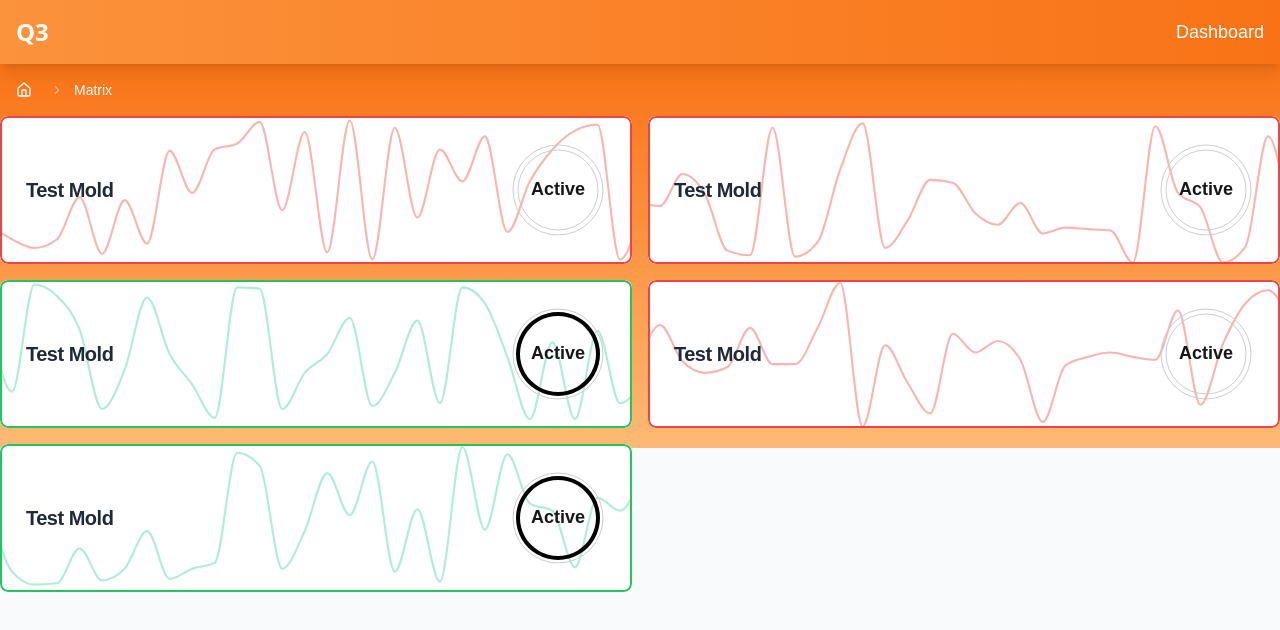
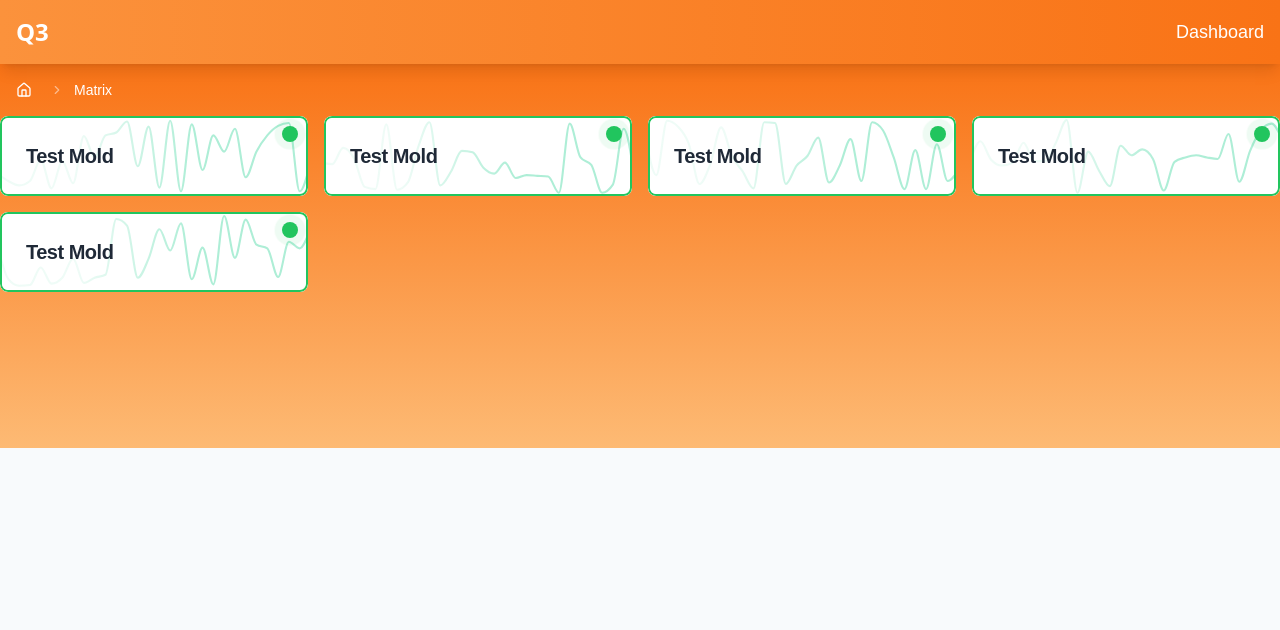
Before and after one commit to suggestied/q3s3, a Next.js app: page /matrix in a window 1280 px wide. Shown: the top 630 px of the page. Built offline with nearby package versions, Linux system fonts and the light colour scheme.

Commit message:
Update MoldComponent layout and enhance health indicator functionality

```diff
--- a/src/app/matrix/page.tsx
+++ b/src/app/matrix/page.tsx
@@ -9,7 +9,7 @@ export default function Page() {
 
   return (
     <div className="container mx-auto">
-      <div className="grid grid-cols-2 gap-4">
+      <div className="grid grid-cols-4 gap-4">
         <MoldComponent mold={mold} />
         <MoldComponent mold={mold} />
         <MoldComponent mold={mold} />
--- a/src/components/mold.tsx
+++ b/src/components/mold.tsx
@@ -1,6 +1,6 @@
 "use client";
 
-import { Card, CardHeader, CardTitle } from "@/components/ui/card";
+import { Card, CardContent, CardHeader, CardTitle } from "@/components/ui/card";
 import { Mold } from "@/types";
 import Link from "next/link";
 import {
@@ -8,30 +8,17 @@ import {
   Line,
   LineChart,
   ResponsiveContainer,
+  Tooltip,
   XAxis,
   YAxis,
 } from "recharts";
 import { useMemo } from "react";
-import {
-  Label,
-  PolarGrid,
-  PolarRadiusAxis,
-  RadialBar,
-  RadialBarChart,
-} from "recharts";
-import { ChartConfig, ChartContainer } from "@/components/ui/chart";
+import { Button } from "./ui/button";
+import { Circle } from "lucide-react";
 
 interface MoldComponentProps {
   mold: Mold;
 }
-
-export function MoldComponent({ mold }: MoldComponentProps) {
-  const calculateHealth = () => {
-    const random = Math.floor(Math.random() * 100);
-    return random > 50;
-  };
-
-  const health = calculateHealth();
 
 const getHealthColor = (active: boolean, type: string) => {
   switch (type) {
@@ -46,12 +33,10 @@ export function MoldComponent({ mold }: MoldComponentProps) {
   }
 };
 
-  const circleConfig = {
-    visitors: {
-      label: "Visitors",
-      color: "hsl(var(--chart-1))",
-    },
-  } satisfies ChartConfig;
+export function MoldComponent({ mold }: MoldComponentProps) {
+  const health = mold.health === 1;
+
+
 
   // Generate some random data for the charts
   const chartData = useMemo(() => {
@@ -66,9 +51,7 @@ export function MoldComponent({ mold }: MoldComponentProps) {
     return data;
   }, []);
 
-  const totalVisitors = chartData.reduce((sum, item) => sum + item.visitors, 0);
 
-  const circleData = [{ visitors: totalVisitors }];
 
   return (
     <div className="bg-white rounded-lg overflow-hidden relative">
@@ -80,50 +63,26 @@ export function MoldComponent({ mold }: MoldComponentProps) {
           className={`border-2 ${getHealthColor(
             health,
             "border"
-          )} bg-opacity-20 relative z-10`}
+          )} bg-opacity-20 relative z-10 overflow-hidden`}
         >
-          <CardHeader>
+          <div className="absolute top-0 -right-0 p-2">
+            <CircleComponent health={health} />
+          </div>
+
+          <CardHeader className="bg-gradient-to-r from-white/80 from-25% via-transparent to-transparent">
             <div className="flex flex-wrap justify-between items-center">
-              <div className="flex flex-col">
+              <div className="flex flex-row items-center gap-2">
                 <CardTitle className="text-xl font-bold text-gray-800">
                   {mold.name || "N/A"}
                 </CardTitle>
               </div>
-
-              <ChartContainer config={circleConfig} className="w-24 h-24">
-                <RadialBarChart
-                  data={circleData}
-                  startAngle={0}
-                  endAngle={health ? 360 : 0}
-                  innerRadius={40}
-                  outerRadius={50}
-                >
-                  <PolarGrid gridType="circle" radialLines={false} />
-                  <PolarRadiusAxis tick={false} axisLine={false} />
-                  <RadialBar
-                    dataKey="visitors"
-                    cornerRadius={10}
-                    fill="var(--color-visitors)"
-                    background
-                  />
-                  <text
-                    x="50%"
-                    y="50%"
-                    textAnchor="middle"
-                    dominantBaseline="middle"
-                    className="fill-foreground text-lg font-bold"
-                  >
-                    Active
-                  </text>
-                </RadialBarChart>
-              </ChartContainer>
             </div>
           </CardHeader>
         </Card>
       </Link>
 
       {/* Background Chart */}
-      <div className="absolute top-0 left-0 w-full h-full transform scale-105">
+      <div className="absolute bottom-0 left-0 w-full h-full transform scale-105">
         <ResponsiveContainer width="100%" height="100%">
           <LineChart data={chartData}>
             {/* <CartesianGrid strokeDasharray="3 3" /> */}
@@ -140,9 +99,42 @@ export function MoldComponent({ mold }: MoldComponentProps) {
               activeDot={{ r: 8 }}
               name="Duration"
             />
+            <Tooltip />
           </LineChart>
         </ResponsiveContainer>
       </div>
     </div>
   );
 }
+
+
+// Circle component, health as prop
+function CircleComponent(
+    { health }: { health: boolean }
+    ) {
+    return (
+      <div>
+        {health ? (
+          <div className="relative h-4 w-4">
+            <div
+              className={`w-4 h-4 rounded-full absolute ${getHealthColor(
+                health,
+                "bg"
+              )}`}
+            />
+
+            <div
+              className={`w-4 h-4 rounded-full absolute animate-ping ${getHealthColor(
+                health,
+                "bg"
+              )}`}
+            />
+          </div>
+        ) : (
+          <div
+            className={`w-4 h-4 rounded-full ${getHealthColor(health, "bg")}`}
+          />
+        )}
+      </div>
+    );
+    }
```
Lines whose indentation alone changed are shown as unchanged.
